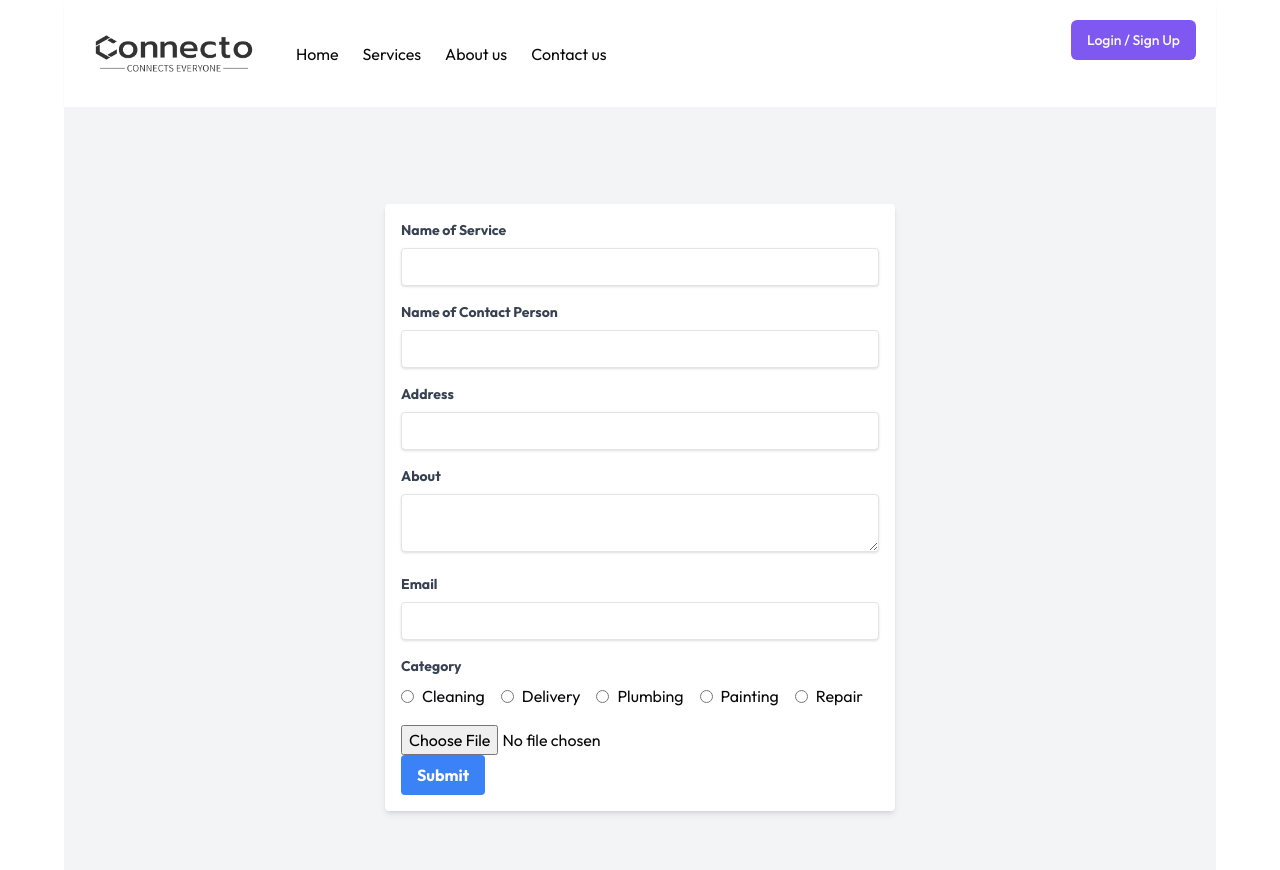
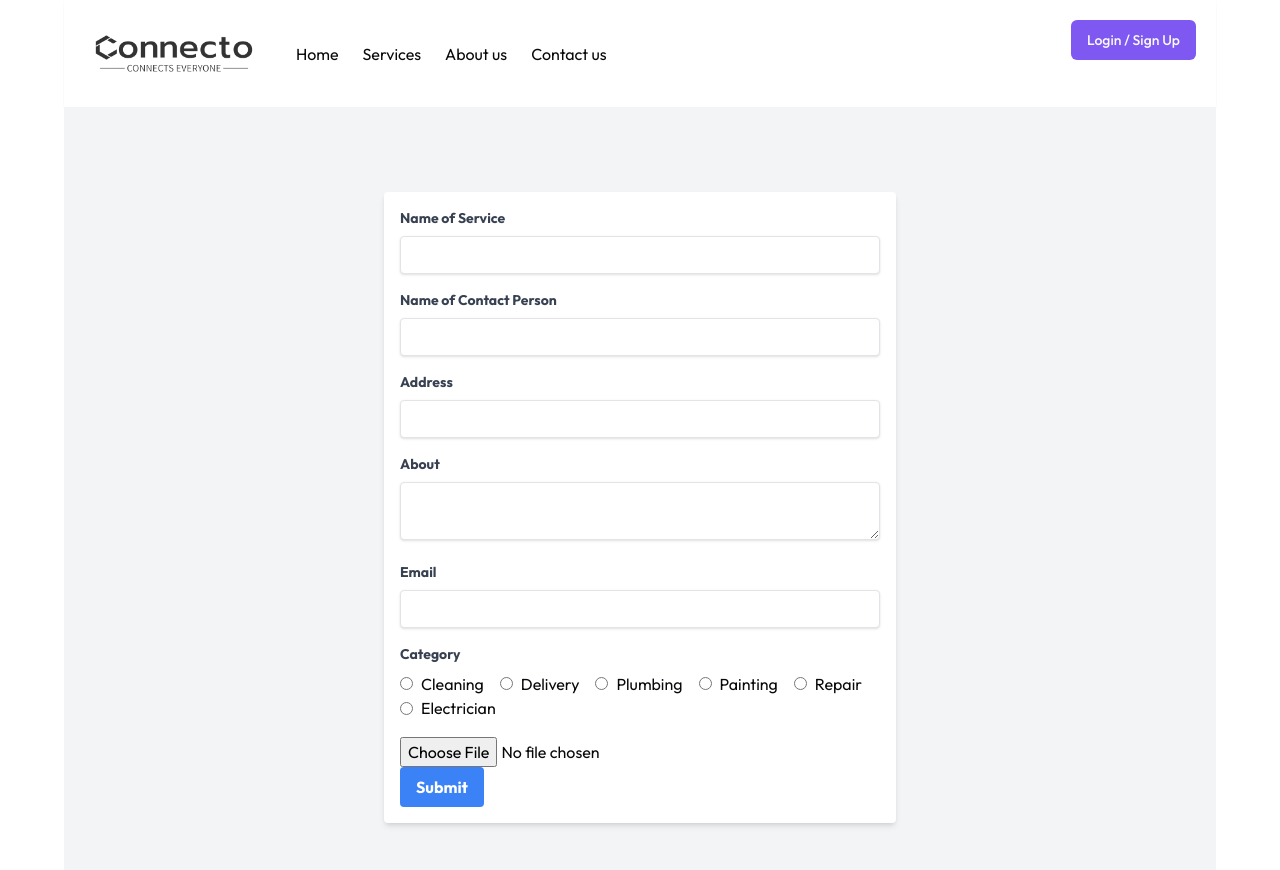
Before and after one commit to Amjedusman/home-service-web-app, a Next.js app: page /addjob in a window 1280 px wide. Shown: the top 870 px of the page. Built offline with nearby package versions, Linux system fonts and the light colour scheme; no server answers.

Commit message:
added create business list

```diff
--- a/app/(routes)/addjob/_components/ServiceForm.jsx
+++ b/app/(routes)/addjob/_components/ServiceForm.jsx
@@ -1,27 +1,60 @@
 "use client";
-import React, { useRef, useState } from 'react';
+import { uploadFile } from "@/lib/uploadFile";
+import React, { useRef, useState } from "react";
+import api from "@/app/_services/GlobalApi";
+
+const categories = [
+  {
+    name: "Cleaning",
+    id: "cluxnqqc90ci007o4in0nfohf",
+  },
+  {
+    name: "Delivery",
+    id: "cluxo2i5s0d0807pn2pf5w6a6",
+  },
+  {
+    name: "Plumbing",
+    id: "cluxody3y0cu407o47y5ckdse",
+  },
+  {
+    name: "Painting",
+    id: "cluxo3tfe0cnz07o4a2fregf9",
+  },
+  {
+    name: "Repair",
+    id: "cluxo54dl0cp507o4g42nmjjx",
+  },
+  {
+    name: "Electrician",
+    id: "cluxofdez0d8u07pn1vmpkszh",
+  },
+];
 
 const ServiceForm = () => {
   const [formData, setFormData] = useState({
-    serviceName: '',
-    contactPerson: '',
-    address: '',
-    about: '',
-    email: '',
-    category: '',
+    name: "",
+    contactPerson: "",
+    address: "",
+    about: "",
+    email: "",
+    categoryId: "",
   });
 
-  const inputFileRef = useRef(null)
+  const inputFileRef = useRef(null);
 
-  const uploadFile = () => {
+  const uploadFileSubmit = async () => {
     const file = inputFileRef.current.files[0];
     if (file) {
       console.log("File name:", file.name);
       console.log("File type:", file.type);
       console.log("File size:", file.size);
       // Implement further file handling logic here (e.g., upload to server)
+      const id = await uploadFile(file);
+
+      return id;
     } else {
       console.log("No file selected");
+      throw new Error("No file selected");
     }
   };
 
@@ -32,23 +65,37 @@ const ServiceForm = () => {
     });
   };
 
-  const handleSubmit = (e) => {
+  const handleSubmit = async (e) => {
     e.preventDefault();
-    uploadFile()
-    console.log(formData);
+    const imageId = await uploadFileSubmit();
+    console.log({
+      ...formData,
+      imageId,
+    });
+
+    const data = await api.createBusinessList(formData, imageId);
+
+    console.log("success");
+    console.log(data);
   };
 
   return (
-    <form className="max-w-lg mx-auto p-4 bg-white shadow-md rounded" onSubmit={handleSubmit}>
+    <form
+      className="max-w-lg mx-auto p-4 bg-white shadow-md rounded"
+      onSubmit={handleSubmit}
+    >
       <div className="mb-4">
-        <label className="block text-gray-700 text-sm font-bold mb-2" htmlFor="serviceName">
+        <label
+          className="block text-gray-700 text-sm font-bold mb-2"
+          htmlFor="serviceName"
+        >
           Name of Service
         </label>
         <input
           type="text"
-          id="serviceName"
-          name="serviceName"
-          value={formData.serviceName}
+          id="name"
+          name="name"
+          value={formData.name}
           onChange={handleChange}
           className="shadow appearance-none border rounded w-full py-2 px-3 text-gray-700 leading-tight focus:outline-none focus:shadow-outline"
           required
@@ -56,7 +103,10 @@ const ServiceForm = () => {
       </div>
 
       <div className="mb-4">
-        <label className="block text-gray-700 text-sm font-bold mb-2" htmlFor="contactPerson">
+        <label
+          className="block text-gray-700 text-sm font-bold mb-2"
+          htmlFor="contactPerson"
+        >
           Name of Contact Person
         </label>
         <input
@@ -71,7 +121,10 @@ const ServiceForm = () => {
       </div>
 
       <div className="mb-4">
-        <label className="block text-gray-700 text-sm font-bold mb-2" htmlFor="address">
+        <label
+          className="block text-gray-700 text-sm font-bold mb-2"
+          htmlFor="address"
+        >
           Address
         </label>
         <input
@@ -86,7 +139,10 @@ const ServiceForm = () => {
       </div>
 
       <div className="mb-4">
-        <label className="block text-gray-700 text-sm font-bold mb-2" htmlFor="about">
+        <label
+          className="block text-gray-700 text-sm font-bold mb-2"
+          htmlFor="about"
+        >
           About
         </label>
         <textarea
@@ -100,7 +156,10 @@ const ServiceForm = () => {
       </div>
 
       <div className="mb-4">
-        <label className="block text-gray-700 text-sm font-bold mb-2" htmlFor="email">
+        <label
+          className="block text-gray-700 text-sm font-bold mb-2"
+          htmlFor="email"
+        >
           Email
         </label>
         <input
@@ -115,24 +174,26 @@ const ServiceForm = () => {
       </div>
 
       <div className="mb-4">
-        <span className="block text-gray-700 text-sm font-bold mb-2">Category</span>
-        {['cleaning', 'delivery', 'plumbing', 'painting', 'repair'].map((category) => (
-          <label key={category} className="inline-flex items-center mr-4">
+        <span className="block text-gray-700 text-sm font-bold mb-2">
+          Category
+        </span>
+        {categories.map((category) => (
+          <label key={category.id} className="inline-flex items-center mr-4">
             <input
               type="radio"
-              name="category"
-              value={category}
-              checked={formData.category === category}
+              name="categoryId"
+              value={category.id}
+              checked={formData.categoryId === category.id}
               onChange={handleChange}
               className="form-radio"
               required
             />
-            <span className="ml-2">{category.charAt(0).toUpperCase() + category.slice(1)}</span>
+            <span className="ml-2">{category.name}</span>
           </label>
         ))}
       </div>
       <div>
-        <input ref={inputFileRef} type="file"/>
+        <input ref={inputFileRef} type="file" />
       </div>
 
       <div className="flex items-center justify-between">
--- a/app/(routes)/details/[businessId]/page.jsx
+++ b/app/(routes)/details/[businessId]/page.jsx
@@ -2,7 +2,8 @@
 import GlobalApi from '@/app/_services/GlobalApi';
 import { signIn, useSession } from 'next-auth/react'
 import React, { useEffect, useState } from 'react'
-import BusinessInfo from '../_components/Businessinfo';
+import BusinessInfo from "../_components/BusinessInfo";
+
 import SuggestedBusinessList from '../_components/SuggestedBusinessList';
 import BusinessDescription from '../_components/BusinessDescription';
 
--- a/app/_services/GlobalApi.js
+++ b/app/_services/GlobalApi.js
@@ -154,6 +154,26 @@ const GetUserBookingHistory=async(userEmail)=>{
       return result;
 }
 
+const createBusinessList = async (data, imageId) => {
+  const query = gql`
+  mutation CreateBusinessList {
+    createBusinessList(
+      data: {about: "${data.about}", address: "${data.address}", contactPerson: "${data.contactPerson}", category: {connect: {id: "${data.categoryId}"}}, email: "${data.email}", name: "${data.name}", images: {connect: {id: "${imageId}"}}}
+    ){
+      id,
+      name
+    }
+    publishManyBusinessLists(to: PUBLISHED) {
+      count
+    }
+  }
+
+  `
+  const result = await request(MASTER_URL, query)
+
+  return result;
+}
+
 const getAllServiceList=async()=>{
   const query=gql`
   query getServiceList {
@@ -177,6 +197,53 @@ const getAllServiceList=async()=>{
 
       return result;
 }
+const publishAsset = async (id) => {
+  const query = gql`
+  mutation {
+    publishAsset(where: {id: "${id}"}, to: PUBLISHED) {
+      id
+    }
+  }
+  `
+  const result = await request(MASTER_URL, query)
+
+  return result;
+}
+
+const createAsset = async () => {
+  const query = gql`
+  mutation createAsset {
+    createAsset(data: {}) {
+      id
+      url
+      upload {
+        status
+        expiresAt
+        error {
+          code
+          message
+        }
+        requestPostData {
+          url
+          date
+          key
+          signature
+          algorithm
+          policy
+          credential
+          securityToken
+        }
+      }
+    }
+  }
+
+  `
+  const result = await request(MASTER_URL, query)
+
+  return result;
+}
+
+
 
 export default{
     getCategory,
@@ -186,5 +253,8 @@ export default{
     createNewBooking,
     BusinessBookedSlot,
     GetUserBookingHistory,
-    getAllServiceList
+  getAllServiceList,
+  createAsset,
+  publishAsset,
+  createBusinessList
 }
--- /dev/null
+++ b/lib/uploadFile.js
@@ -0,0 +1,46 @@
+import api from "@/app/_services/GlobalApi";
+
+export const uploadFile = async (file) => {
+    // hygraph file upload with createAsset
+    const graphqlUploadRes = await api.createAsset();
+
+    const postReqBody = graphqlUploadRes.createAsset.upload.requestPostData;
+
+    const id = graphqlUploadRes.createAsset.id;
+
+
+
+    const formData = new FormData();
+
+    formData.append('X-Amz-Date', postReqBody.date);
+    formData.append('key', postReqBody.key);
+    formData.append('X-Amz-Signature', postReqBody.signature);
+    formData.append('X-Amz-Algorithm', postReqBody.algorithm);
+    formData.append('policy', postReqBody.policy);
+    formData.append('X-Amz-Credential', postReqBody.credential);
+    formData.append('X-Amz-Security-Token', postReqBody.securityToken);
+    formData.append('file', file);
+
+
+    const postRes = await fetch(postReqBody.url, {
+        method: "POST",
+        body: formData,
+    })
+
+
+    // wait 1 second with pormise and timeout
+    await new Promise((resolve) => {
+        setTimeout(() => {
+            resolve();
+        }, 2000);
+    });
+
+
+    if (postRes.ok) {
+        const publishRes = await api.publishAsset(graphqlUploadRes.createAsset.id)
+
+        return id;
+    } else {
+        throw new Error("File upload failed")
+    }
+}
```
Also changed, not shown: lib/utils.js (line endings or trailing spaces), 1 other file (tests, documents, lock files or other folders).
